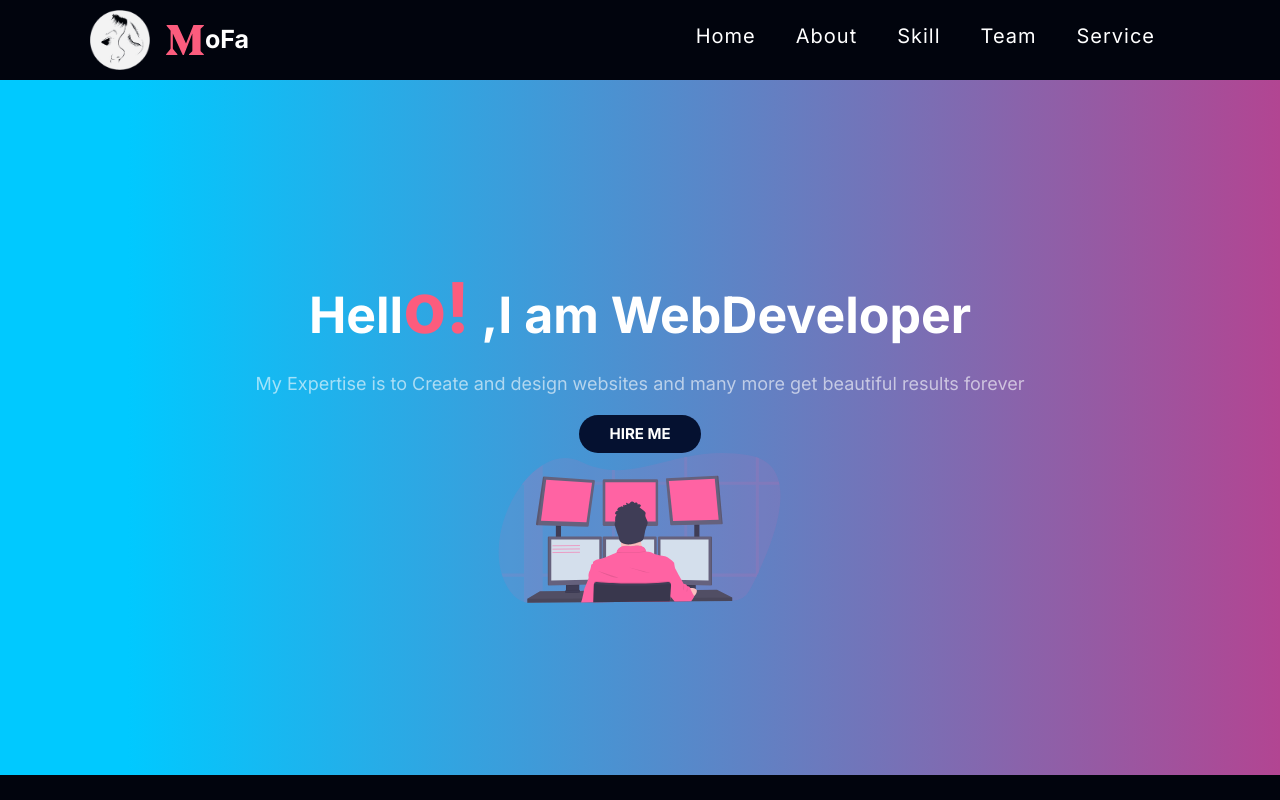
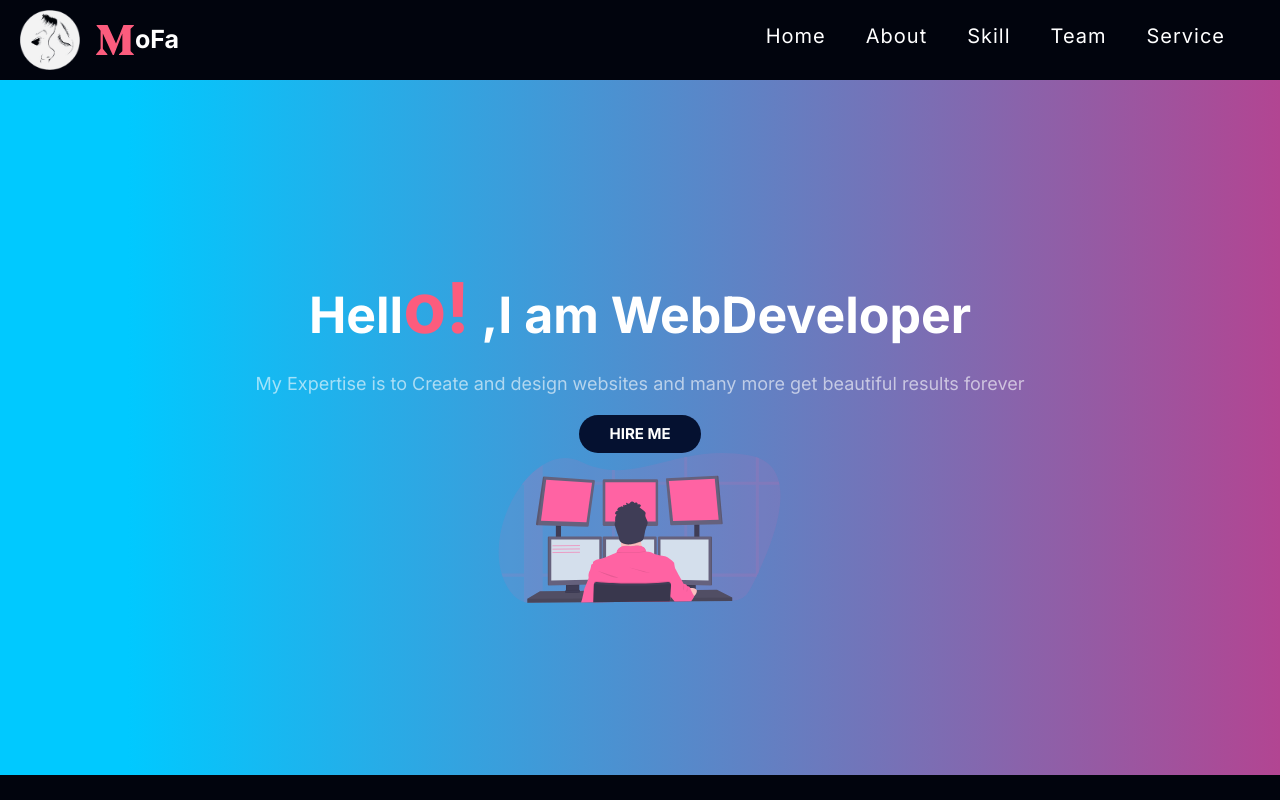
Before and after one commit to saibalachandar/mofa, a website built with Parcel: page index.html in a window 1280 px wide. Shown: the top 800 px of the page. Built offline with nearby package versions, Linux system fonts and the light colour scheme.

Commit message:
cancel the container in navbar

```diff
--- a/css/styles.css
+++ b/css/styles.css
@@ -25,7 +25,7 @@ body {
   font-family: Inter, Arial, Helvetica, sans-serif;
   background: var(--color-fixed);
   font-size: 2.4rem;
-  /* height: 200vh; */
+  height: 200vh;
   line-height: 1.5;
 }
 a {
@@ -247,6 +247,7 @@ span {
 }
 .block--dark {
   color: #768586;
+  height: 100vh;
 }
 .block--dark .block__heading {
   color: #fff;
@@ -526,6 +527,7 @@ span {
   .nav__list {
     width: auto;
     display: flex;
+
     max-height: 100%;
     margin: 0 3rem;
   }
--- a/index.html
+++ b/index.html
@@ -23,7 +23,7 @@
     <link rel="stylesheet" href="https://unpkg.com/aos@next/dist/aos.css" />
   </head>
   <body>
-    <header class="navbar container">
+    <header class="navbar">
       <nav class="nav collapsible">
         <div class="mofa--color">
           <img class="logo" src="/img/mofalogo.png" alt="logo" />
```
